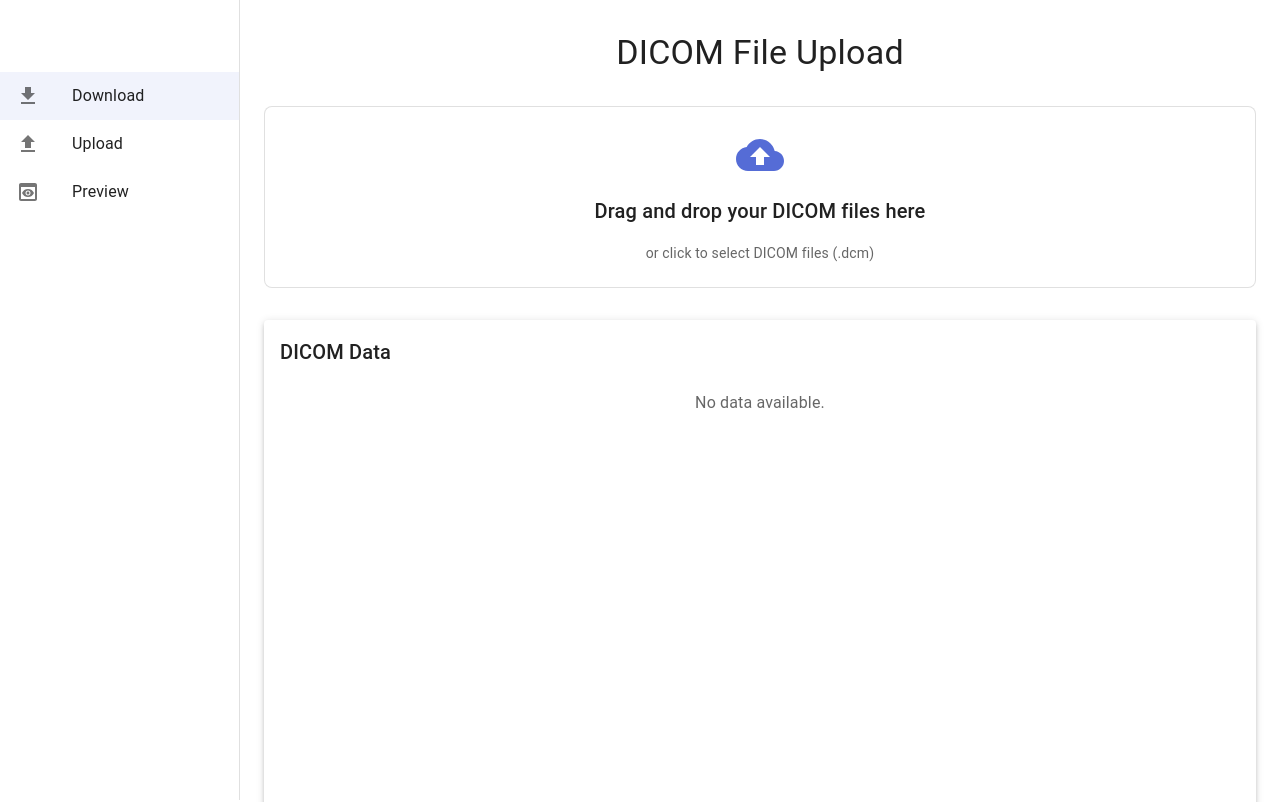
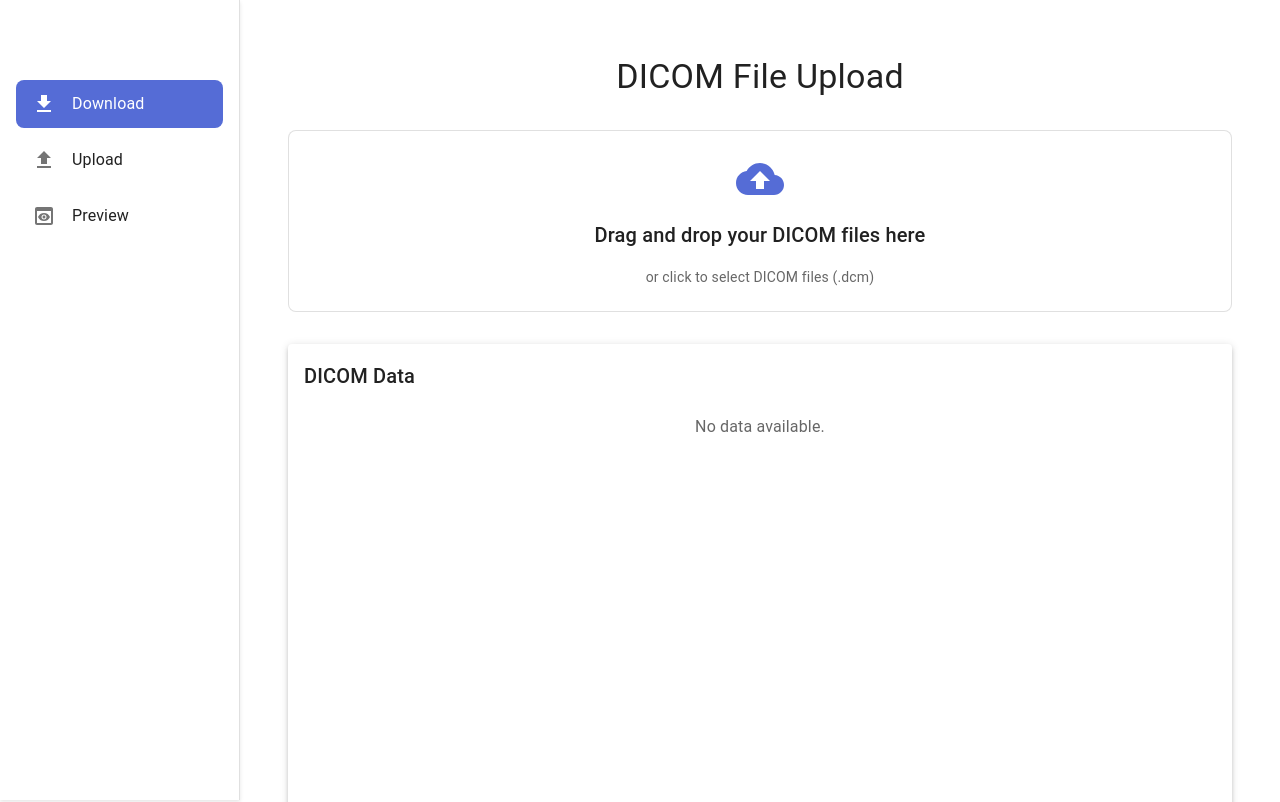
Before and after one commit to MohFarahani/medblock, a Next.js app in the folder next/: page / in a window 1280 px wide. Shown: the top 802 px of the page. Built offline with nearby package versions, Linux system fonts and the light colour scheme.

Commit message:
feat: add responsive mobile-friendly navigation layout

```diff
--- a/next/src/components/Layout.tsx
+++ b/next/src/components/Layout.tsx
@@ -1,7 +1,18 @@
 'use client';
 
-import { Box, Drawer, List, ListItemButton, ListItemIcon, ListItemText } from '@mui/material';
-import { Download, Upload, Preview } from '@mui/icons-material';
+import {
+  AppBar,
+  Box,
+  Drawer,
+  IconButton,
+  List,
+  ListItemButton,
+  ListItemIcon,
+  ListItemText,
+  Toolbar,
+  Typography
+} from '@mui/material';
+import { Download, Upload, Preview, Menu } from '@mui/icons-material';
 import { useState } from 'react';
 import { useRouter } from 'next/navigation';
 
@@ -14,6 +25,7 @@ interface LayoutProps {
 const Layout = ({ children }: LayoutProps) => {
   const router = useRouter();
   const [selectedIndex, setSelectedIndex] = useState(0);
+  const [mobileOpen, setMobileOpen] = useState(false);
 
   const menuItems = [
     { text: 'Download', icon: <Download />, path: '/download' },
@@ -21,39 +33,122 @@ const Layout = ({ children }: LayoutProps) => {
     { text: 'Preview', icon: <Preview />, path: '/preview' },
   ];
 
+  const handleDrawerToggle = () => {
+    setMobileOpen(!mobileOpen);
+  };
+
   const handleListItemClick = (path: string, index: number) => {
     setSelectedIndex(index);
+    setMobileOpen(false);
     router.push(path);
   };
 
-  return (
-    <Box sx={{ display: 'flex' }}>
-      <Drawer
-        variant="permanent"
-        sx={{
-          width: DRAWER_WIDTH,
-          flexShrink: 0,
-          '& .MuiDrawer-paper': {
-            width: DRAWER_WIDTH,
-            boxSizing: 'border-box',
-          },
-        }}
-      >
-        <List sx={{ marginTop: '64px' }}>
+  const drawer = (
+    <Box sx={{ bgcolor: 'background.default' }}>
+      <List sx={{ marginTop: { xs: '16px', sm: '64px' } }}>
         {menuItems.map((item, index) => (
           <ListItemButton
             key={item.text}
             selected={selectedIndex === index}
             onClick={() => handleListItemClick(item.path, index)}
+            sx={{
+              margin: '8px 16px',
+              borderRadius: '8px',
+              '&.Mui-selected': {
+                backgroundColor: 'primary.main',
+                color: 'white',
+                '&:hover': {
+                  backgroundColor: 'primary.dark',
+                },
+                '& .MuiListItemIcon-root': {
+                  color: 'white',
+                },
+              },
+            }}
           >
-              <ListItemIcon>{item.icon}</ListItemIcon>
+            <ListItemIcon sx={{ minWidth: 40 }}>{item.icon}</ListItemIcon>
             <ListItemText primary={item.text} />
           </ListItemButton>
         ))}
       </List>
+    </Box>
+  );
+
+  return (
+    <Box sx={{ display: 'flex' }}>
+      {/* Mobile AppBar */}
+      <AppBar position="fixed" sx={{ display: { sm: 'none' } }}>
+        <Toolbar>
+          <IconButton
+            color="inherit"
+            aria-label="open drawer"
+            edge="start"
+            onClick={handleDrawerToggle}
+            sx={{ mr: 2 }}
+          >
+            <Menu />
+          </IconButton>
+          <Typography variant="h6" noWrap component="div">
+            {menuItems[selectedIndex].text}
+          </Typography>
+        </Toolbar>
+      </AppBar>
+
+      <Box
+        component="nav"
+        sx={{
+          width: { sm: DRAWER_WIDTH },
+          flexShrink: { sm: 0 },
+        }}
+      >
+        {/* Mobile drawer */}
+        <Drawer
+          variant="temporary"
+          open={mobileOpen}
+          onClose={handleDrawerToggle}
+          ModalProps={{
+            keepMounted: true,
+          }}
+          sx={{
+            display: { xs: 'block', sm: 'none' },
+            '& .MuiDrawer-paper': {
+              width: DRAWER_WIDTH,
+              boxSizing: 'border-box',
+              borderRight: '1px solid',
+              borderColor: 'divider',
+            },
+          }}
+        >
+          {drawer}
         </Drawer>
+        {/* Desktop drawer */}
+        <Drawer
+          variant="permanent"
+          sx={{
+            display: { xs: 'none', sm: 'block' },
+            '& .MuiDrawer-paper': {
+              width: DRAWER_WIDTH,
+              boxSizing: 'border-box',
+              borderRight: '1px solid',
+              borderColor: 'divider',
+              boxShadow: '0px 2px 4px rgba(0,0,0,0.1)',
+            },
+          }}
+          open
+        >
+          {drawer}
+        </Drawer>
+      </Box>
       <Box
-        flexGrow={1}
+        component="main"
+        sx={{
+          display: 'flex',
+          flexGrow: 1,
+          p: 3,
+          width: { sm: `calc(100% - ${DRAWER_WIDTH}px)` },
+          marginTop: { xs: '64px', sm: 0 },
+          height: '100%',
+        }}
       >
         {children}
       </Box>
--- a/next/src/components/table/Table.tsx
+++ b/next/src/components/table/Table.tsx
@@ -46,12 +46,16 @@ export const Table = <T extends object>({
 
   const safeData = Array.isArray(data) ? data.map((item, index) => ({
     ...item,
-    id: typeof idField === 'function' ? idField(item) : item[idField] || `row-${index}`
+    id: typeof idField === 'function'
+      ? idField(item)
+      : String(item[idField] ?? `row-${index}`)
   })) : [];
 
   const handleSelectionChange = (newSelectionModel: GridRowSelectionModel) => {
     setSelectionModel(newSelectionModel);
-    const selectedRows = safeData.filter(row => newSelectionModel.includes(row.id));
+    const selectedRows = safeData.filter(row =>
+      newSelectionModel.includes(String(row.id))
+    );
     if (onSelectionChange) {
       onSelectionChange(selectedRows);
     }
```
Lines whose indentation alone changed are shown as unchanged.
